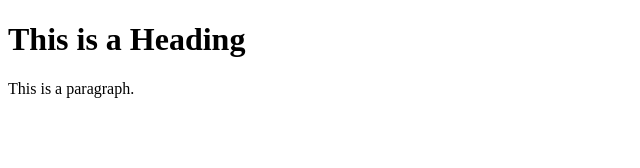
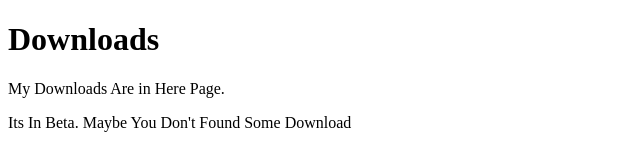
Before and after one commit to Dadsam902/Downloads, a plain HTML site: page index.html in a window 1280 px wide. Shown: the whole page, without its empty margins (0-640 px from the left). Drawn offline with Linux system fonts and the light colour scheme.

Commit message:
Update index.html

```diff
--- a/index.html
+++ b/index.html
@@ -5,8 +5,9 @@
 </head>
 <body>
 
-<h1>This is a Heading</h1>
-<p>This is a paragraph.</p>
+<h1>Downloads</h1>
+<p>My Downloads Are in Here Page.</p>
+  <p>Its In Beta. Maybe You Don't Found Some Download</p>
 
 </body>
 </html>
```
